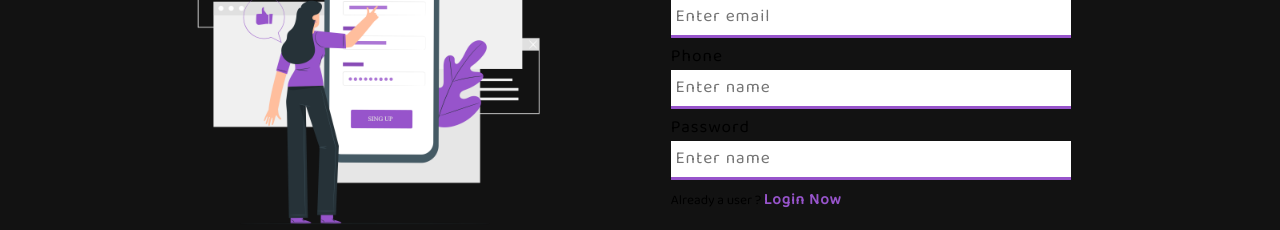
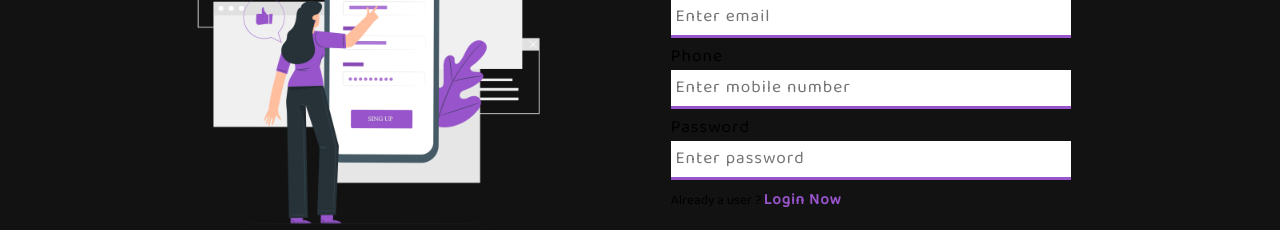
Before and after one commit to Prince188/Indiancoder, a React (Create React App) app in the folder client/: page /register in a window 1280 px wide. Shown: the part 274-504 px from the top of the page. Built offline with nearby package versions, Linux system fonts and the light colour scheme; no server answers.

Commit message:
Update Register.jsx

```diff
--- a/client/src/pages/Register.jsx
+++ b/client/src/pages/Register.jsx
@@ -93,11 +93,11 @@ export const Register = () => {
                                     </div>
                                     <div>
                                         <label htmlFor="phone">Phone</label>
-                                        <input type="tel" name="phone" id="phone" placeholder="Enter name" required autoComplete="off" value={user.phone} onChange={handleInput} />
+                                        <input type="tel" name="phone" id="phone" placeholder="Enter mobile number" required autoComplete="off" value={user.phone} onChange={handleInput} />
                                     </div>
                                     <div>
                                         <label htmlFor="password">Password</label>
-                                        <input type="password" name="password" id="password" placeholder="Enter name" required autoComplete="off" value={user.password} onChange={handleInput} />
+                                        <input type="password" name="password" id="password" placeholder="Enter password" required autoComplete="off" value={user.password} onChange={handleInput} />
                                     </div>
                                     <div>
                                         <small>Already a user ? <NavLink to='/login'>Login Now</NavLink></small>
```
